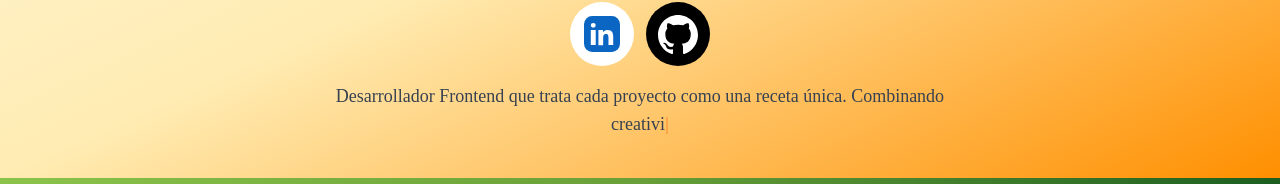
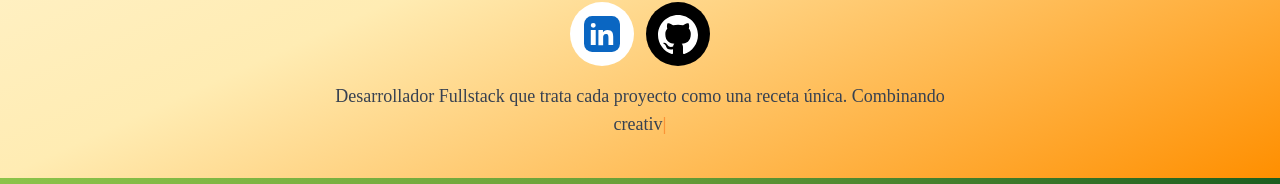
Before and after one commit to Adolfo-Arellano/Porfolio, a React (Vite) app: page / in a window 1280 px wide. Shown: the part 402-586 px from the top of the page. Built offline with nearby package versions, Linux system fonts and the light colour scheme.

Commit message:
Se descripciones de proyectos y perfil

```diff
--- a/src/components/Projects/Projects.tsx
+++ b/src/components/Projects/Projects.tsx
@@ -56,7 +56,7 @@ const Projects = () => {
         <div className="flex flex-col gap-6 sm:flex-row sm:justify-center sm:flex-wrap">
           <ProjectCard demoUrl="https://overclock-store.vercel.app/" githubUrl="https://github.com/Adolfo-Arellano/OverclockStore" backgroundImage="/assets/OverclockStore.png" skills={overclockStoreSkills} description="E-commerce de componentes y periféricos de computadora, orientado a gaming y alto rendimiento, con diseño moderno y experiencia de usuario clara." title="Overclock Store"/>
           <ProjectCard demoUrl="#" githubUrl="https://github.com/Adolfo-Arellano/Hayaku" backgroundImage="/assets/AdoptaUnJuniorDashboard.png" skills={adoptaUnJuniorSkills} description="Dashboard interno con el objetivo de ayudar a AdoptaUnJunior a nivel organizativo con sus convocatorias." title="AdoptaUnJunior"/>
-          <ProjectCard demoUrl="https://porfolio-adolfo-arellano.vercel.app/" githubUrl="https://github.com/Adolfo-Arellano/Porfolio" backgroundImage="/assets/Porfolio.png" skills={portfolioSkills} description="Una pagina web de servicios de entretención de streaming en vivo con diferentes categorias para descubrir." title="Portfolio"/>
+          <ProjectCard demoUrl="https://porfolio-adolfo-arellano.vercel.app/" githubUrl="https://github.com/Adolfo-Arellano/Porfolio" backgroundImage="/assets/Porfolio.png" skills={portfolioSkills} description="Portfolio personal donde presento mis proyectos como desarrollador fullstack, con foco en la experiencia de usuario, animaciones y diseño visual. Cada proyecto refleja decisiones reales de desarrollo, desde la estructura hasta la interacción." title="Portfolio"/>
           {/* <ProjectCard demoUrl="https://hayaku-psi.vercel.app/" githubUrl="https://github.com/Adolfo-Arellano/Hayaku" backgroundImage="/assets/Hayaku1.png" skills={hayakuSkills} description="Una pagina web de servicios de entretención de streaming en vivo con diferentes categorias para descubrir." title="Hayaku"/> */}
           <ProjectCard demoUrl="https://anteiku-coffee-cac.netlify.app/" githubUrl="https://github.com/Adolfo-Arellano/Anteiku-Coffee" backgroundImage="/assets/AnteikuCoffee1.png" skills={anteikuSkills} description="Una cafetería en línea que ofrece una experiencia única de café." title="Anteiku Coffee"/>
           <ProjectCard demoUrl="https://eco-tree.netlify.app/" githubUrl="https://github.com/Adolfo-Arellano/Eco-Tree" backgroundImage="/assets/EcoTree1.png" skills={ecoTreeSkills} description="Decoracion para tus jardines y patios, con armados de areas verdes con estanques y mucho más." title="Eco Tree"/>
--- a/src/components/UserProfile.tsx
+++ b/src/components/UserProfile.tsx
@@ -89,7 +89,7 @@ const UserProfile = () => {
 
           <p className="text-gray-700 font-medium text-lg text-center max-w-2xl px-4 mt-4">
             <Typewriter
-              text='Desarrollador Frontend que trata cada proyecto como una receta única.
+              text='Desarrollador Fullstack que trata cada proyecto como una receta única.
               Combinando creatividad, técnica y pasión para crear interfaces que no solo
               sean modernas, sino que también deleiten a quienes las utilicen.
               Siempre buscando los mejores ingredientes tecnológicos para cada plato digital.'
```
